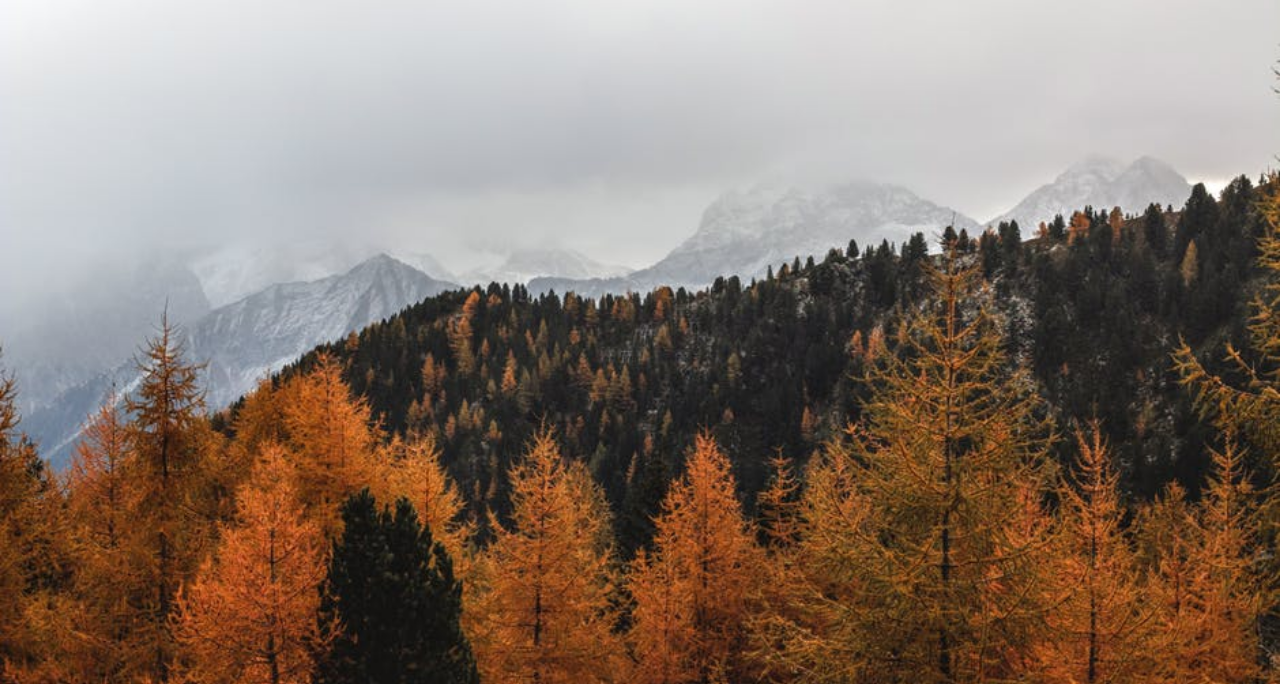
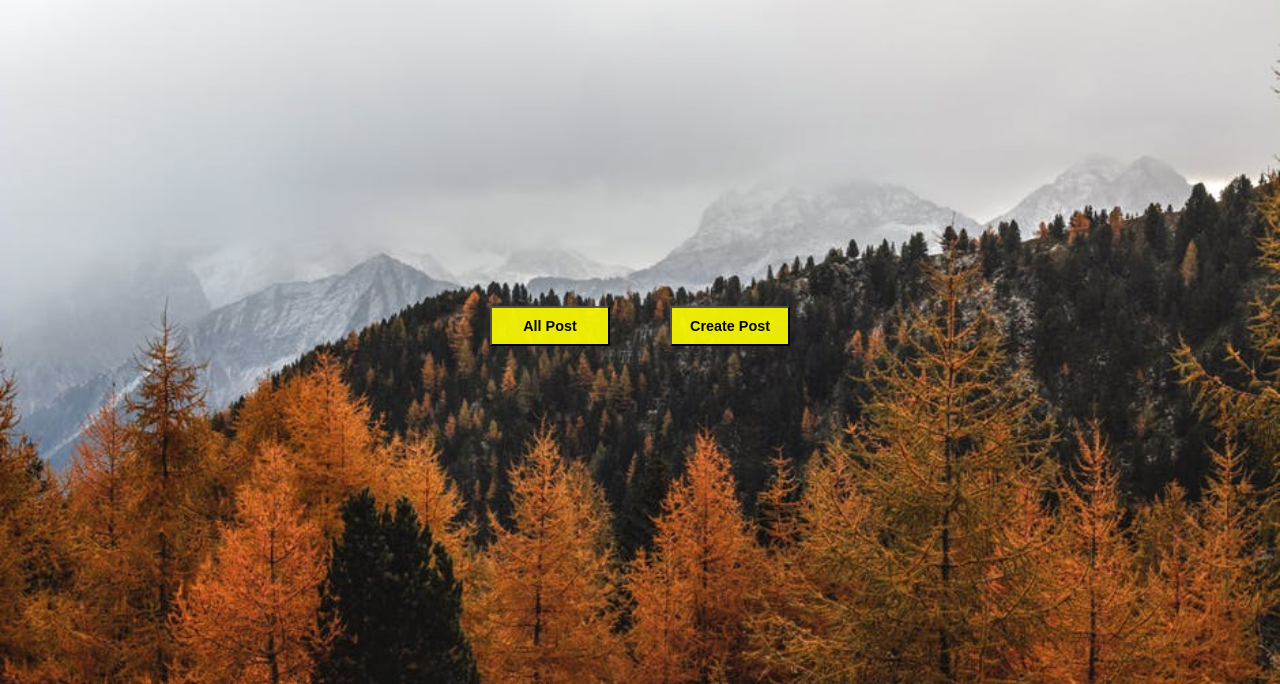
Before and after one commit to kushagrasetia/Frontend_Project, a plain HTML site: page index.html in a window 1280 px wide. Shown: the part 116-800 px from the top of the page. Drawn offline with Linux system fonts and the light colour scheme.

Commit message:
styling post buttons

```diff
--- a/css/index.css
+++ b/css/index.css
@@ -10,8 +10,25 @@ body{
 }
 
 /*styling post buttons*/
+.postButtons{
+   background-color: yellow;
+   color: black;
+   padding: 10px;
+   width: 120px;
+   cursor: pointer;
+   font-weight: 700;
+   font-size: 90%;
+   opacity: 0.9;
+   margin: 30px 30px 30px 30px;
+   font-family: sans-serif;
+   text-decoration: none;
 
-
+}
+#postButtons{
+   display: flex;
+   flex-direction: row;
+   justify-content: center;
+   margin-top: 300px;
 }
 form{
    display: flex;
```
